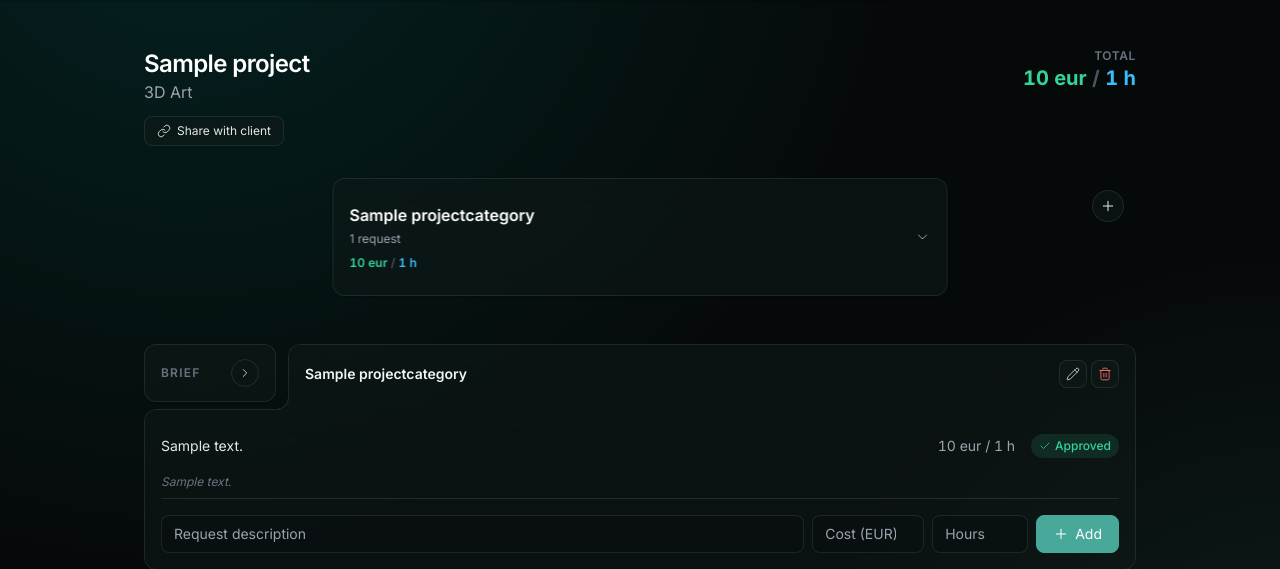
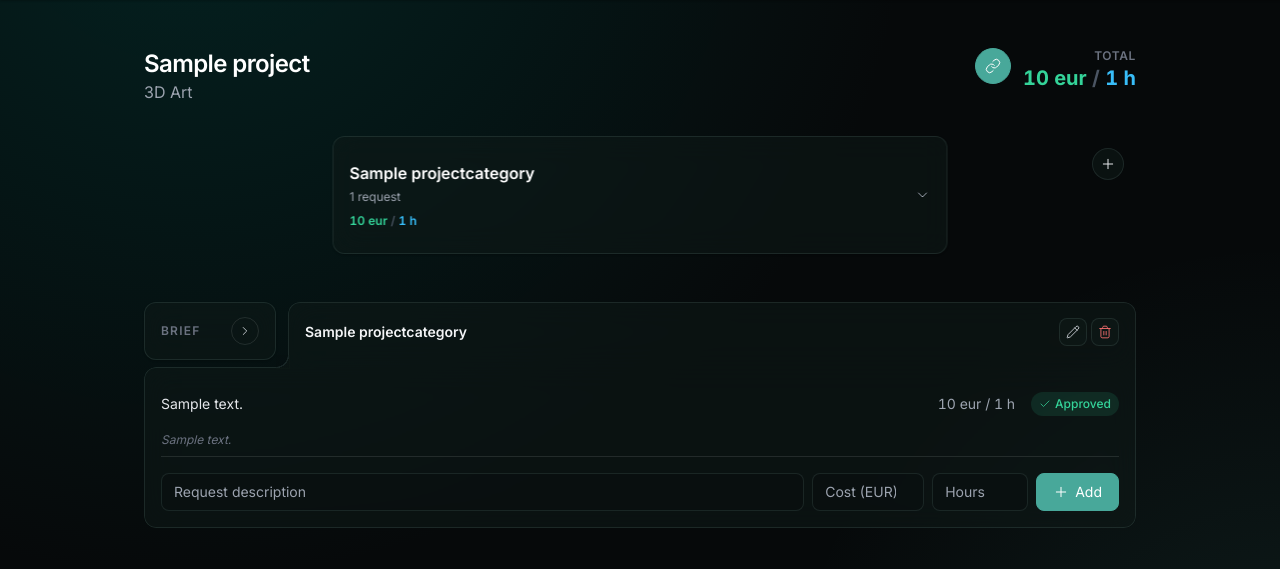
Before and after one commit to Aszariel1/ScopeCreep, a Django app: page /artist/00000000-0000-0000-0000-000000000001/ in a window 1280 px wide. Shown: the part 61-630 px from the top of the page. Run offline with Django 5.2, Linux system fonts and the light colour scheme; tables that the repository leaves empty hold one stand-in row (values such as "Sample post"); grey boxes marked "Sample" are stand-in pictures; some libraries are stand-ins or nearby versions.

Commit message:
Move share button next to total, add image and project removal
- Share-with-client is now a standout icon button beside the total
  instead of a labeled button under the title.
- Draft images in the brief gallery each get a delete control that
  removes both the file and the DraftImage row.
- Entries in the home page's active-projects list (localStorage-backed
  shortcuts) can now be individually removed without touching the
  underlying project.

```diff
--- a/projects/urls.py
+++ b/projects/urls.py
@@ -14,6 +14,7 @@ urlpatterns = [
     path('artist/<uuid:token_artist>/category/<int:category_id>/restore/', views.restore_category, name='restore_category'),
     path('artist/<uuid:token_artist>/change-request/<int:change_request_id>/status/', views.update_change_request_status, name='update_change_request_status'),
     path('artist/<uuid:token_artist>/draft-image/', views.upload_draft_image, name='upload_draft_image'),
+    path('artist/<uuid:token_artist>/draft-image/<int:image_id>/delete/', views.delete_draft_image, name='delete_draft_image'),
     path('client/<uuid:token_client>/', views.client_view, name='client_view'),
     path('client/<uuid:token_client>/category/<int:category_id>/change-request/', views.client_add_change_request, name='client_add_change_request'),
     path('client/<uuid:token_client>/change-request/<int:change_request_id>/approve/', views.client_approve_change_request, name='client_approve_change_request'),
--- a/projects/views.py
+++ b/projects/views.py
@@ -128,6 +128,14 @@ def upload_draft_image(request, token_artist):
     return redirect(reverse('projects:artist_workspace', kwargs={'token_artist': token_artist}))
 
 
+def delete_draft_image(request, token_artist, image_id):
+    draft = get_object_or_404(DraftImage, id=image_id, project__token_artist=token_artist)
+    draft.image.delete(save=False)
+    draft.delete()
+
+    return redirect(reverse('projects:artist_workspace', kwargs={'token_artist': token_artist}))
+
+
 def update_change_request_status(request, token_artist, change_request_id):
     change_request = get_object_or_404(
         ChangeRequest, id=change_request_id, project__token_artist=token_artist,
--- a/static/js/workspace.js
+++ b/static/js/workspace.js
@@ -257,7 +257,7 @@
         document.querySelectorAll('.status-form').forEach(function (f) {
             if (!f.contains(event.target)) closeStatusForm(f);
         });
-        document.querySelectorAll('.category-rename-form, #add-category-form, #notif-panel, #calendar-panel, #deleted-panel').forEach(function (f) {
+        document.querySelectorAll('.category-rename-form, #add-category-form, #notif-panel, #calendar-panel, #deleted-panel, #share-box').forEach(function (f) {
             if (!f.contains(event.target)) f.classList.add('hidden');
         });
     });
--- a/templates/projects/workspace.html
+++ b/templates/projects/workspace.html
@@ -8,17 +8,19 @@
         <div class="min-w-0">
             <h1 class="text-2xl font-semibold text-white break-words tracking-tight">{{ project.name }}</h1>
             <p class="text-gray-400">{{ project.get_project_type_display }}</p>
-            <div class="mt-3">
-                <button type="button" id="share-toggle" class="btn text-xs px-3 py-1.5 rounded-lg text-gray-200 inline-flex items-center gap-1.5">{% include "icons/link.html" with cls="w-3.5 h-3.5" %}Share with client</button>
-                <div id="share-box" class="hidden mt-2 flex flex-wrap items-center gap-2">
-                    <input type="text" readonly id="share-link" value="{{ request.scheme }}://{{ request.get_host }}{% url 'projects:client_view' project.token_client %}" class="field rounded-lg px-2 py-1 text-xs text-gray-300 w-full sm:w-64">
+        </div>
+        <div class="flex items-start gap-3 shrink-0">
+            <div class="relative">
+                <button type="button" id="share-toggle" class="btn-primary w-9 h-9 rounded-full flex items-center justify-center" title="Share with client">{% include "icons/link.html" with cls="w-4 h-4" %}</button>
+                <div id="share-box" class="hidden absolute right-0 top-full mt-2 z-10 card rounded-lg p-2 flex flex-wrap items-center gap-2 w-64 max-w-[90vw]">
+                    <input type="text" readonly id="share-link" value="{{ request.scheme }}://{{ request.get_host }}{% url 'projects:client_view' project.token_client %}" class="field rounded-lg px-2 py-1 text-xs text-gray-300 flex-1 min-w-0">
                     <button type="button" id="share-copy" class="btn w-8 h-8 rounded-lg flex items-center justify-center text-gray-200 shrink-0" title="Copy link">{% include "icons/copy.html" with cls="w-3.5 h-3.5" %}</button>
                 </div>
             </div>
-        </div>
-        <div class="text-right shrink-0">
-            <p class="text-xs font-semibold text-gray-500 tracking-wider">TOTAL</p>
-            <p class="num font-bold text-xl"><span class="text-emerald-400">{{ project.price|floatformat:"-2" }} eur</span> <span class="text-gray-600">/</span> <span class="text-sky-400">{{ project.hours|floatformat:"-2" }} h</span></p>
+            <div class="text-right">
+                <p class="text-xs font-semibold text-gray-500 tracking-wider">TOTAL</p>
+                <p class="num font-bold text-xl"><span class="text-emerald-400">{{ project.price|floatformat:"-2" }} eur</span> <span class="text-gray-600">/</span> <span class="text-sky-400">{{ project.hours|floatformat:"-2" }} h</span></p>
+            </div>
         </div>
     </div>
 
@@ -152,9 +154,15 @@
 
                 <div class="brief-gallery grid grid-cols-2 sm:grid-cols-4 md:grid-cols-6 gap-2">
                     {% for draft in project.draft_images.all %}
-                    <button type="button" class="artboard-thumb aspect-square rounded-lg overflow-hidden border border-white/10" data-full="{{ draft.image.url }}">
-                        <img src="{{ draft.image.url }}" alt="" class="w-full h-full object-cover">
-                    </button>
+                    <div class="relative aspect-square">
+                        <button type="button" class="artboard-thumb w-full h-full rounded-lg overflow-hidden border border-white/10" data-full="{{ draft.image.url }}">
+                            <img src="{{ draft.image.url }}" alt="" class="w-full h-full object-cover">
+                        </button>
+                        <form method="post" action="{% url 'projects:delete_draft_image' project.token_artist draft.id %}" class="absolute top-1 right-1" onsubmit="return confirm('Delete this image?');">
+                            {% csrf_token %}
+                            <button type="submit" class="btn w-6 h-6 rounded-full flex items-center justify-center text-red-400 bg-black/50" title="Delete image">{% include "icons/trash.html" with cls="w-3 h-3" %}</button>
+                        </form>
+                    </div>
                     {% empty %}
                     <div class="col-span-full h-40 rounded-lg border border-dashed border-white/15 flex items-center justify-center text-gray-600">
                         {% include "icons/image.html" with cls="w-6 h-6" %}
```
Also changed, not shown: static/js/home.js (+21 -2 lines).
